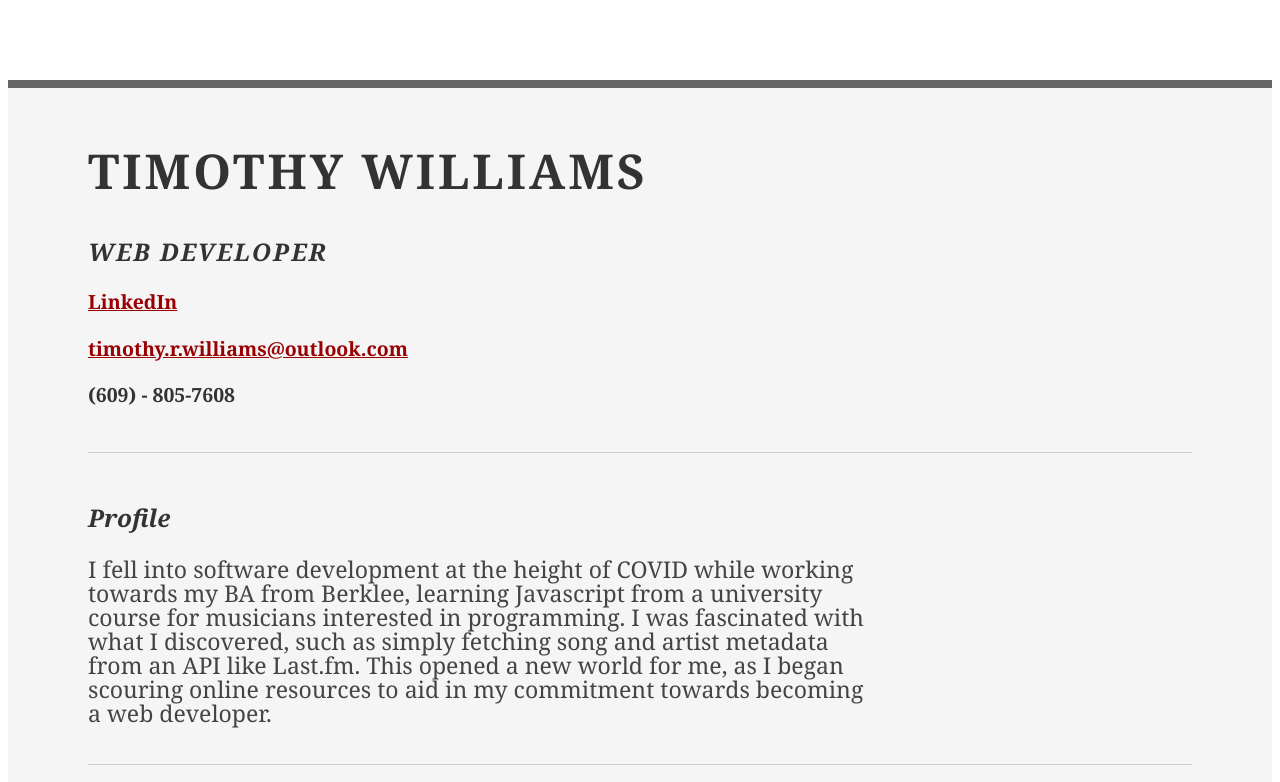
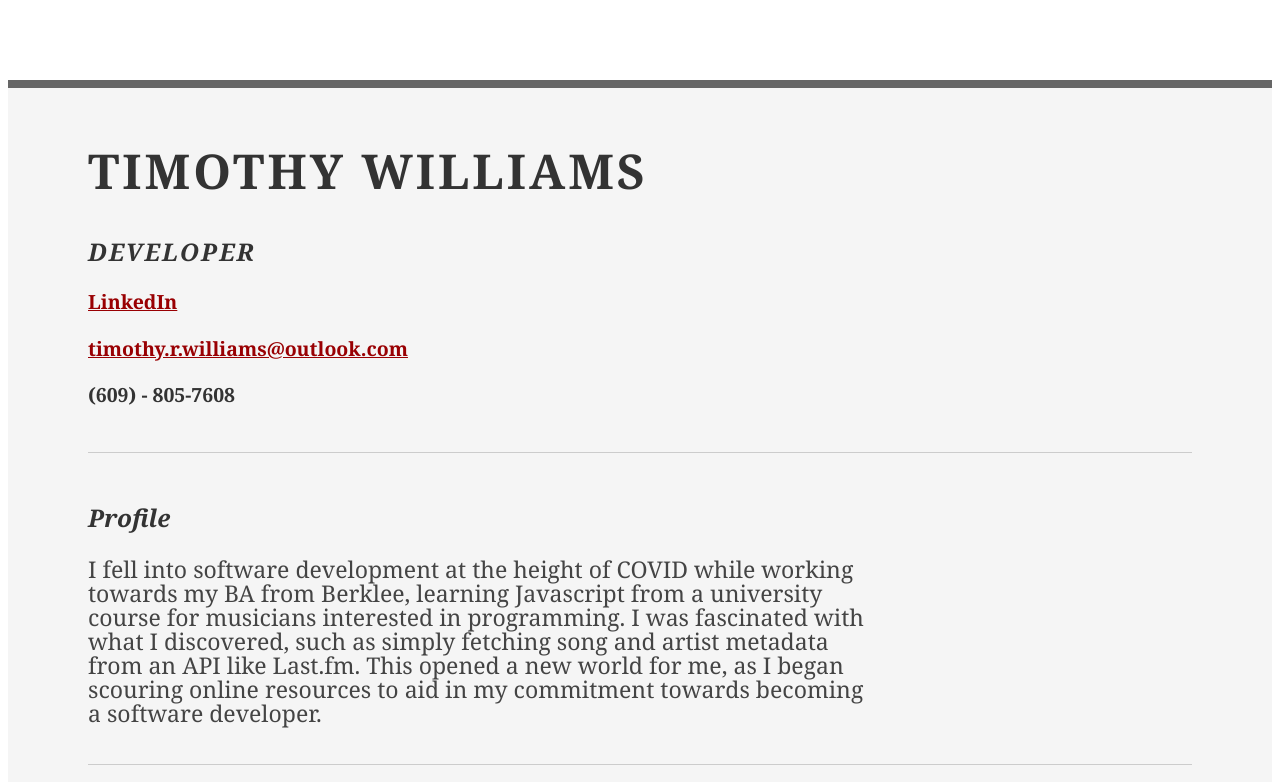
Before and after one commit to timothy-williams/twilliams-resume, a website: page assets/index.html in a window 1280 px wide. Shown: the top 782 px of the page. Drawn offline with Linux system fonts and the light colour scheme; no server answers; a small style sheet from the web is missing.

Commit message:
Update index.html

```diff
--- a/assets/index.html
+++ b/assets/index.html
@@ -2,7 +2,7 @@
 <html>
 
 <head>
-	<title>Timothy Williams | Web Developer</title>
+	<title>Timothy Williams | Developer</title>
 	<meta http-equiv="content-type" content="text/html; charset=utf-8" />
 	<meta name="keywords" content="" />
 	<meta name="description" content="" />
@@ -22,7 +22,7 @@
 				<div class="yui-gc">
 					<div class="yui-u first">
 						<h1>Timothy Williams</h1>
-						<h2>Web Developer</h2>
+						<h2>Developer</h2>
 					</div>
 
 					<div class="yui-u">
@@ -60,7 +60,7 @@
 									such as simply fetching song and artist metadata from an API
 									like Last.fm. This opened a new world for me, as I began
 									scouring online resources to aid in my commitment towards
-									becoming a web developer.
+									becoming a software developer.
 								</p>
 							</div>
 						</div>
```
